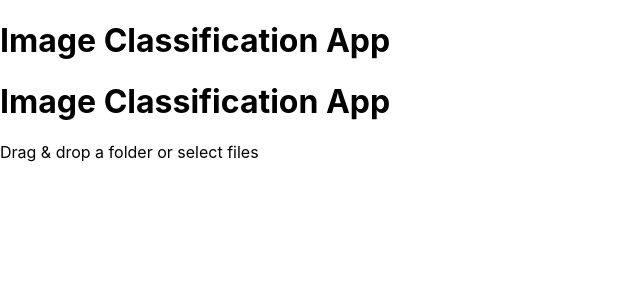
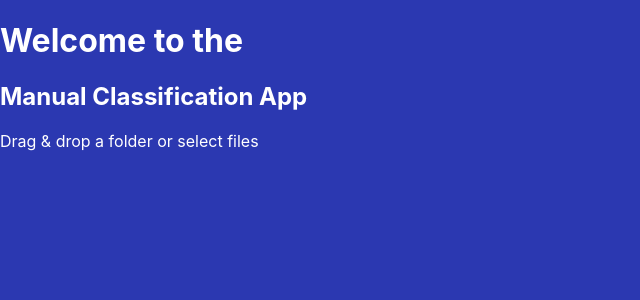
Before and after one commit to FirasKhemir/Manual_Classification, a React (Create React App) app in the folder frontend/: page / in a window 1280 px wide. Shown: the top 300 px of the page, without its empty margins (0-640 px from the left). Built offline with nearby package versions, Linux system fonts and the light colour scheme.

Commit message:
split the app into more manageable components

```diff
--- a/frontend/public/index.html
+++ b/frontend/public/index.html
@@ -24,6 +24,8 @@
       work correctly both with client-side routing and a non-root public URL.
       Learn how to configure a non-root public URL by running `npm run build`.
     -->
+    <link href="https://fonts.googleapis.com/css2?family=Inter:wght@300;400;600;700&display=swap" rel="stylesheet">
+
     <title>React App</title>
   </head>
   <body>
--- a/frontend/src/App.css
+++ b/frontend/src/App.css
@@ -36,3 +36,10 @@
     transform: rotate(360deg);
   }
 }
+
+
+@import url("https://fonts.googleapis.com/css2?family=Inter:wght@300;400;600;700&display=swap");
+
+body {
+  font-family: 'Inter', sans-serif;
+}
--- a/frontend/src/App.js
+++ b/frontend/src/App.js
@@ -1,13 +1,117 @@
-import React from "react";
-import ImageClassifier from "./ImageClassifier";
+import React, { useState } from "react";
+import { BrowserRouter as Router, Route, Routes, useNavigate } from "react-router-dom";
+import axios from "axios";
+import Home from "./components/Home";
 
-function App() {
+function NumClasses() {
+  const navigate = useNavigate();
+  const [numClasses, setNumClasses] = useState(0);
+  const [classNames, setClassNames] = useState([]);
+
+  const handleGenerateClasses = () => {
+    setClassNames(Array.from({ length: numClasses }, (_, i) => `Class ${i + 1}`));
+  };
+
   return (
-    <div className="App">
-      <h1 className="text-center p-4">Image Classification App</h1>
-      <ImageClassifier />
+    <div className="flex flex-col items-center justify-center min-h-screen bg-[#2B38B1] text-white p-4 font-inter">
+      <h1 className="text-2xl font-bold mb-4">Enter Number of Classes</h1>
+      <input
+        type="number"
+        placeholder="Number of Classes"
+        onChange={(e) => setNumClasses(Number(e.target.value))}
+        className="border p-2 text-black rounded-md"
+      />
+      <button onClick={handleGenerateClasses} className="mt-2 p-3 bg-blue-500 text-white rounded-lg hover:bg-blue-600 transition">
+        Generate Classes
+      </button>
+      {classNames.length > 0 && (
+        <div className="mt-4">
+          {classNames.map((name, index) => (
+            <input
+              key={index}
+              type="text"
+              defaultValue={name}
+              onChange={(e) => {
+                const newNames = [...classNames];
+                newNames[index] = e.target.value;
+                setClassNames(newNames);
+              }}
+              className="block p-2 text-black rounded-md mt-2"
+            />
+          ))}
+          <button onClick={() => navigate('/classify', { state: { numClasses, classNames } })} className="mt-4 p-3 bg-green-500 text-white rounded-lg hover:bg-green-600 transition">
+            Start Classification
+          </button>
+        </div>
+      )}
     </div>
   );
 }
 
+function Classification({ location }) {
+  const [files, setFiles] = useState(location.state?.files || []);
+  const [numClasses, setNumClasses] = useState(location.state?.numClasses || 0);
+  const [classNames, setClassNames] = useState(location.state?.classNames || []);
+  const [currentIndex, setCurrentIndex] = useState(0);
+
+  const handleClassify = async (className) => {
+    const file = files[currentIndex];
+    const formData = new FormData();
+    formData.append("file", file);
+    formData.append("class", className);
+
+    try {
+      await axios.post("http://127.0.0.1:5000/classify", formData);
+      console.log(`Image ${file.name} assigned to ${className}`);
+    } catch (error) {
+      console.error("Error uploading classification", error);
+    }
+
+    if (currentIndex < files.length - 1) {
+      setCurrentIndex(currentIndex + 1);
+    } else {
+      alert("Classification completed!");
+    }
+  };
+
+  return (
+    <div className="flex flex-col items-center justify-center min-h-screen bg-[#2B38B1] text-white p-4 font-inter">
+      <h1 className="text-2xl font-bold mb-4">Classify Images</h1>
+      {currentIndex < files.length && (
+        <>
+          <h2 className="text-xl font-semibold">Classify Image {currentIndex + 1} / {files.length}</h2>
+          <img
+            src={URL.createObjectURL(files[currentIndex])}
+            alt="Preview"
+            className="max-w-xs mx-auto my-4 border-4 border-white rounded-lg"
+          />
+          <div className="mt-4 flex flex-wrap justify-center gap-4">
+            {classNames.map((className, index) => (
+              <button
+                key={index}
+                onClick={() => handleClassify(className)}
+                className="p-3 bg-yellow-500 text-black font-semibold rounded-lg hover:bg-yellow-600 transition"
+              >
+                {className}
+              </button>
+            ))}
+          </div>
+        </>
+      )}
+    </div>
+  );
+}
+
+function App() {
+  return (
+    <Router>
+      <Routes>
+        <Route path="/" element={<Home />} />
+        <Route path="/num-classes" element={<NumClasses />} />
+        <Route path="/classify" element={<Classification />} />
+      </Routes>
+    </Router>
+  );
+}
+
 export default App;
--- a/frontend/src/ImageClassifier.js
+++ b/frontend/src/ImageClassifier.js
@@ -19,7 +19,6 @@ function Home() {
 
   return (
     <div className="flex flex-col items-center justify-center min-h-screen bg-blue-900 text-white p-4">
-      <h1 className="text-2xl font-bold mb-4">Image Classification App</h1>
       <div
         {...getRootProps()}
         className="border-dashed border-4 border-white p-8 text-center cursor-pointer w-3/4 max-w-lg bg-blue-700 rounded-lg"
--- /dev/null
+++ b/frontend/src/components/Home.js
@@ -0,0 +1,38 @@
+import React, { useState } from "react";
+import { useNavigate } from "react-router-dom";
+import { useDropzone } from "react-dropzone";
+import WelcomeMessage from "./WelcomeMessage";
+
+function Home() {
+  const navigate = useNavigate();
+  const [files, setFiles] = useState([]);
+
+  const onDrop = (acceptedFiles) => {
+    setFiles(acceptedFiles);
+  };
+
+  const { getRootProps, getInputProps } = useDropzone({
+    onDrop,
+    accept: "image/*",
+  });
+
+  return (
+    <div className="flex flex-col items-center justify-center min-h-screen bg-[#2B38B1] text-white p-4 font-inter">
+      <WelcomeMessage />
+      <div
+        {...getRootProps()}
+        className="border-dashed border-4 border-white p-8 text-center cursor-pointer w-3/4 max-w-lg bg-blue-700 rounded-lg"
+      >
+        <input {...getInputProps()} />
+        <p className="text-lg">Drag & drop a folder or select files</p>
+      </div>
+      {files.length > 0 && <p className="mt-2">Images Imported: {files.length}</p>}
+      {files.length > 0 && (
+        <button onClick={() => navigate('/num-classes', { state: { files } })} className="mt-4 p-3 bg-green-500 text-white rounded-lg hover:bg-green-600 transition">
+          Next
+        </button>
+      )}
+    </div>
+  );
+}
+export default Home;
--- /dev/null
+++ b/frontend/src/components/WelcomeMessage.js
@@ -0,0 +1,12 @@
+import React from "react";
+
+function WelcomeMessage() {
+  return (
+    <div className="text-center text-white font-inter mb-6">
+      <h1 className="text-2xl md:text-3xl font-light">Welcome to the</h1>
+      <h2 className="text-4xl md:text-5xl font-bold">Manual Classification App</h2>
+    </div>
+  );
+}
+
+export default WelcomeMessage;
--- a/frontend/src/index.css
+++ b/frontend/src/index.css
@@ -1,13 +1,26 @@
 body {
   margin: 0;
+  font-family: 'Inter',Arial;
   font-family: -apple-system, BlinkMacSystemFont, 'Segoe UI', 'Roboto', 'Oxygen',
     'Ubuntu', 'Cantarell', 'Fira Sans', 'Droid Sans', 'Helvetica Neue',
     sans-serif;
   -webkit-font-smoothing: antialiased;
   -moz-osx-font-smoothing: grayscale;
+  background-color: #2B38B1;
+  color: white;
+  margin: 0;
 }
 
 code {
   font-family: source-code-pro, Menlo, Monaco, Consolas, 'Courier New',
     monospace;
 }
+
+
+h1, h2, h3 {
+  font-weight: 700; /* Bold */
+}
+
+p, button {
+  font-weight: 400; /* Normal */
+}
```
